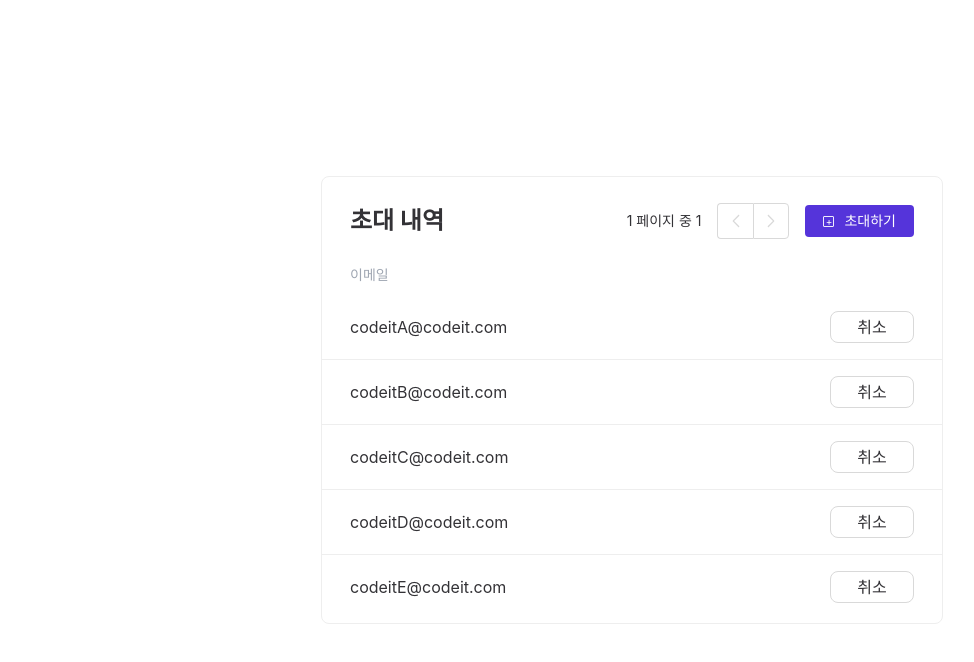
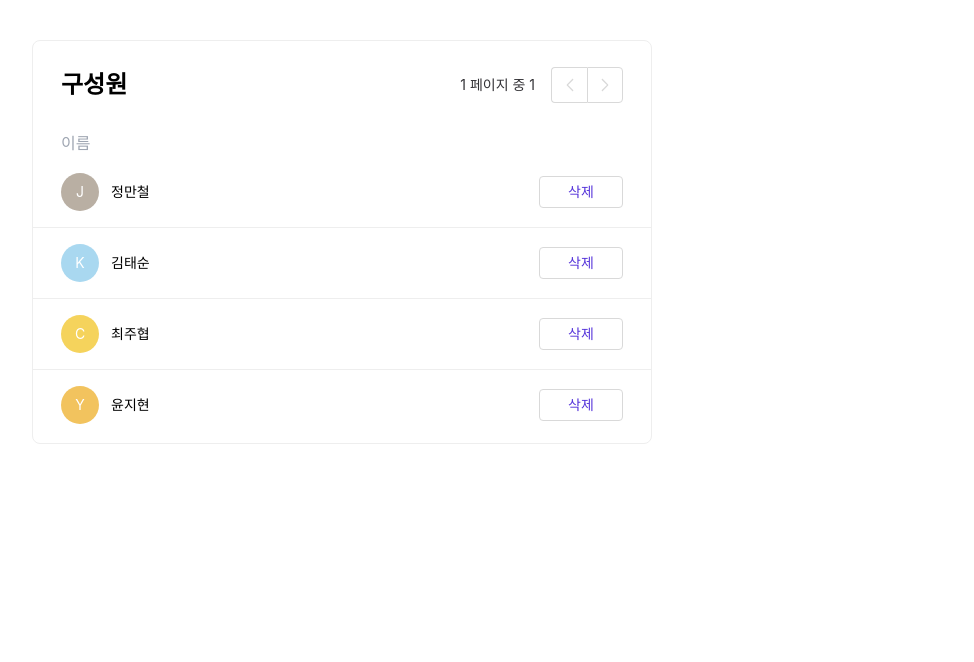
Before and after one commit to codeit-part3-4team/codeit-taskify, a Next.js app: page /cardtabletest in a window 1280 px wide. Shown: the top 662 px of the page, without its empty margins (8-982 px from the left). Built offline with nearby package versions, Linux system fonts and the light colour scheme.

Commit message:
fix: 카드테이블 멤버스 모바일 브레이크포인트 수정으로 반응형 버튼 사이즈 적용

```diff
--- a/src/app/cardtabletest/page.tsx
+++ b/src/app/cardtabletest/page.tsx
@@ -1,64 +1,64 @@
 "use client";
 
-// import TableMembers from "@/components/CardTables/TableMembers/TableMembers";
+import TableMembers from "@/components/CardTables/TableMembers/TableMembers";
 
-// const members = [
-//   { id: 1, name: "정만철", initial: "J", avatarColor: "#B9AFA3" },
-//   { id: 2, name: "김태순", initial: "K", avatarColor: "#A9D8F0" },
-//   { id: 3, name: "최주협", initial: "C", avatarColor: "#F5D35C" },
-//   { id: 4, name: "윤지현", initial: "Y", avatarColor: "#F2C35E" },
+const members = [
+  { id: 1, name: "정만철", initial: "J", avatarColor: "#B9AFA3" },
+  { id: 2, name: "김태순", initial: "K", avatarColor: "#A9D8F0" },
+  { id: 3, name: "최주협", initial: "C", avatarColor: "#F5D35C" },
+  { id: 4, name: "윤지현", initial: "Y", avatarColor: "#F2C35E" },
+];
+
+export default function Page() {
+  return (
+    <main style={{ minHeight: "100vh", padding: 40 }}>
+      <div style={{ width: 620 }}>
+        <TableMembers
+          members={members}
+          page={1}
+          totalPages={1}
+          onPrev={() => console.log("prev")}
+          onNext={() => console.log("next")}
+          onRemove={(id) => alert(`remove ${id}`)}
+        />
+      </div>
+    </main>
+  );
+}
+
+// import TableInvitations from "@/components/CardTables/TableInvitations/TableInvitations";
+
+// const invitations = [
+//   { id: 1, email: "codeitA@codeit.com" },
+//   { id: 2, email: "codeitB@codeit.com" },
+//   { id: 3, email: "codeitC@codeit.com" },
+//   { id: 4, email: "codeitD@codeit.com" },
+//   { id: 5, email: "codeitE@codeit.com" },
 // ];
 
-// export default function Page() {
+// export default function InvitationsTestPage() {
 //   return (
-//     <main style={{ minHeight: "100vh", padding: 40 }}>
-//       <div style={{ width: 620 }}>
-//         <TableMembers
-//           members={members}
-//           page={1}
-//           totalPages={1}
-//           onPrev={() => console.log("prev")}
-//           onNext={() => console.log("next")}
-//           onRemove={(id) => alert(`remove ${id}`)}
-//         />
-//       </div>
+//     <main
+//       style={{
+//         minHeight: "100vh",
+//         display: "flex",
+//         alignItems: "center",
+//         justifyContent: "center",
+//         padding: 40,
+//       }}
+//     >
+//       <TableInvitations
+//         invitations={invitations}
+//         page={1}
+//         totalPages={1}
+//         onPrev={() => console.log("prev")}
+//         onNext={() => console.log("next")}
+//         onInvite={() => alert("초대하기 클릭")}
+//         onCancel={(id) => alert(`취소 클릭: ${id}`)}
+//       />
 //     </main>
 //   );
 // }
-
-import TableInvitations from "@/components/CardTables/TableInvitations/TableInvitations";
-
-const invitations = [
-  { id: 1, email: "codeitA@codeit.com" },
-  { id: 2, email: "codeitB@codeit.com" },
-  { id: 3, email: "codeitC@codeit.com" },
-  { id: 4, email: "codeitD@codeit.com" },
-  { id: 5, email: "codeitE@codeit.com" },
-];
-
-export default function InvitationsTestPage() {
-  return (
-    <main
-      style={{
-        minHeight: "100vh",
-        display: "flex",
-        alignItems: "center",
-        justifyContent: "center",
-        padding: 40,
-      }}
-    >
-      <TableInvitations
-        invitations={invitations}
-        page={1}
-        totalPages={1}
-        onPrev={() => console.log("prev")}
-        onNext={() => console.log("next")}
-        onInvite={() => alert("초대하기 클릭")}
-        onCancel={(id) => alert(`취소 클릭: ${id}`)}
-      />
-    </main>
-  );
-}
 
 // import InvitedDashboardEmptyCard from "@/components/CardTables/InvitedDashboardEmptyCard/InvitedDashboardEmptyCard";
 
--- a/src/components/CardTables/TableMembers/TableMembers.module.css
+++ b/src/components/CardTables/TableMembers/TableMembers.module.css
@@ -36,35 +36,17 @@
   color: var(--black-333236);
 }
 
-/* Pager: 붙어있는 2 버튼 */
-.pager {
-  display: inline-flex;
-  border: 1px solid var(--gray-d9d9d9);
-  border-radius: 4px;
-  overflow: hidden;
-  background: var(--white-ffffff);
+ .cancelSmall {
+  width: 52px !important;
+  height: 32px !important;
+  padding: 0 !important;
 }
 
-.pagerBtn {
-  width: 40px;
-  height: 40px;
-  border: 0;
-  background: transparent;
-  cursor: pointer;
-  color: var(--gray-787486);
-  font-size: 18px;
-  display: flex;
-  align-items: center;
-  justify-content: center;
-}
-
-.pagerLeft {
-  border-right: 1px solid var(--gray-d9d9d9);
-}
-
-.pagerBtn:disabled {
-  opacity: 0.35;
-  cursor: not-allowed;
+/* PC: large → 84 x 32 */
+.cancelLarge {
+  width: 84px !important;
+  height: 32px !important;
+  padding: 0 !important;
 }
 
 /* Table head */
@@ -116,22 +98,6 @@
   color: var(--white-ffffff);
 }
 
-/* 삭제 버튼 */
-.removeBtn {
-  width: 84px;
-  height: 32px;
-  padding: 0 18px;
-  border-radius: 4px;
-  border: 1px solid var(--gray-d9d9d9);
-  background: var(--white-ffffff);
-  color: var(--violet-5534da);
-  cursor: pointer;
-}
-
-.removeBtn:disabled {
-  opacity: 0.5;
-  cursor: not-allowed;
-}
 
 /* empty */
 .emptyRow {
@@ -177,23 +143,6 @@
     gap: 10px;
   }
 
-
-  .pageText {
-    line-height: 18px;
-    font-size: 12px !important;
-  }
-
-
-  .pager {
-    border-radius: 6px;
-  }
-
-  .pagerBtn {
-    width: 36px;
-    height: 36px;
-  }
-
-
   .tableHead {
     padding-top: 10px;
     padding-bottom: 0px;
@@ -231,22 +180,4 @@
     line-height: 20px;
     font-weight: 600;
   }
-
-
-  .removeBtn2 {
-    width: 52px;
-    height: 32px;
-    padding: 0;
-    border-radius: 4px;
-    font-size: 12px;
-    line-height: 18px;
-    font-weight: 500;
-    display: inline-flex;
-    align-items: center;
-    justify-content: center;
-  }
-
-  .deleteBtn {
-    font-size: 12px !important;  }
-
 }
--- a/src/components/CardTables/TableMembers/TableMembers.tsx
+++ b/src/components/CardTables/TableMembers/TableMembers.tsx
@@ -4,6 +4,20 @@ import styles from "@/components/CardTables/TableMembers/TableMembers.module.css
 import typo from "@/styles/typography.module.css";
 import PaginationButton from "@/components/Buttons/shared/PaginationButton/PaginationButton";
 import TextButton from "@/components/Buttons/shared/TextButton/TextButton";
+import { useEffect, useState } from 'react';
+
+function useIsMobile(breakpoint = 743) {
+  const [isMobile, setIsMobile] = useState(false);
+
+  useEffect(() => {
+    const check = () => setIsMobile(window.innerWidth <= breakpoint);
+    check();
+    window.addEventListener('resize', check);
+    return () => window.removeEventListener('resize', check);
+  }, [breakpoint]);
+
+  return isMobile;
+}
 
 
 export type Member = {
@@ -39,6 +53,7 @@ export default function TableMembers({
 }: Props) {
   const canPrev = page > 1 && !!onPrev;
   const canNext = page < totalPages && !!onNext;
+  const isMobile = useIsMobile();
 
   return (
     <section className={`${styles.card} ${className}`}>
@@ -81,11 +96,15 @@ export default function TableMembers({
             </div>
 
             <TextButton
-              size="large"
               variant="delete"
+              size={isMobile ? 'small' : 'large'}
+                  className={
+                    isMobile
+                      ? styles.cancelSmall   // 52 × 32
+                      : styles.cancelLarge   // 84 × 32
+                  }
               onClick={() => onRemove?.(m.id)}
               disabled={!onRemove}
-              className={styles.removeBtn}
             >
               삭제
             </TextButton>
```
